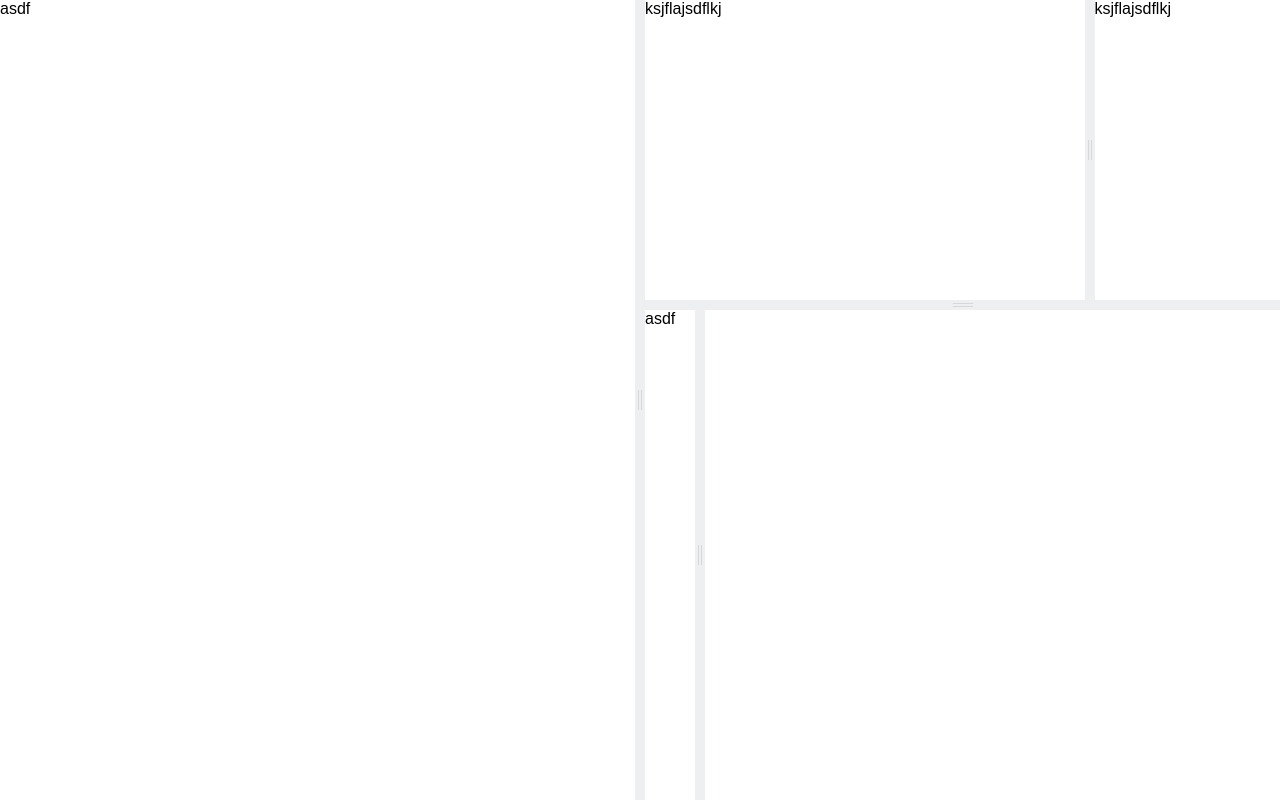
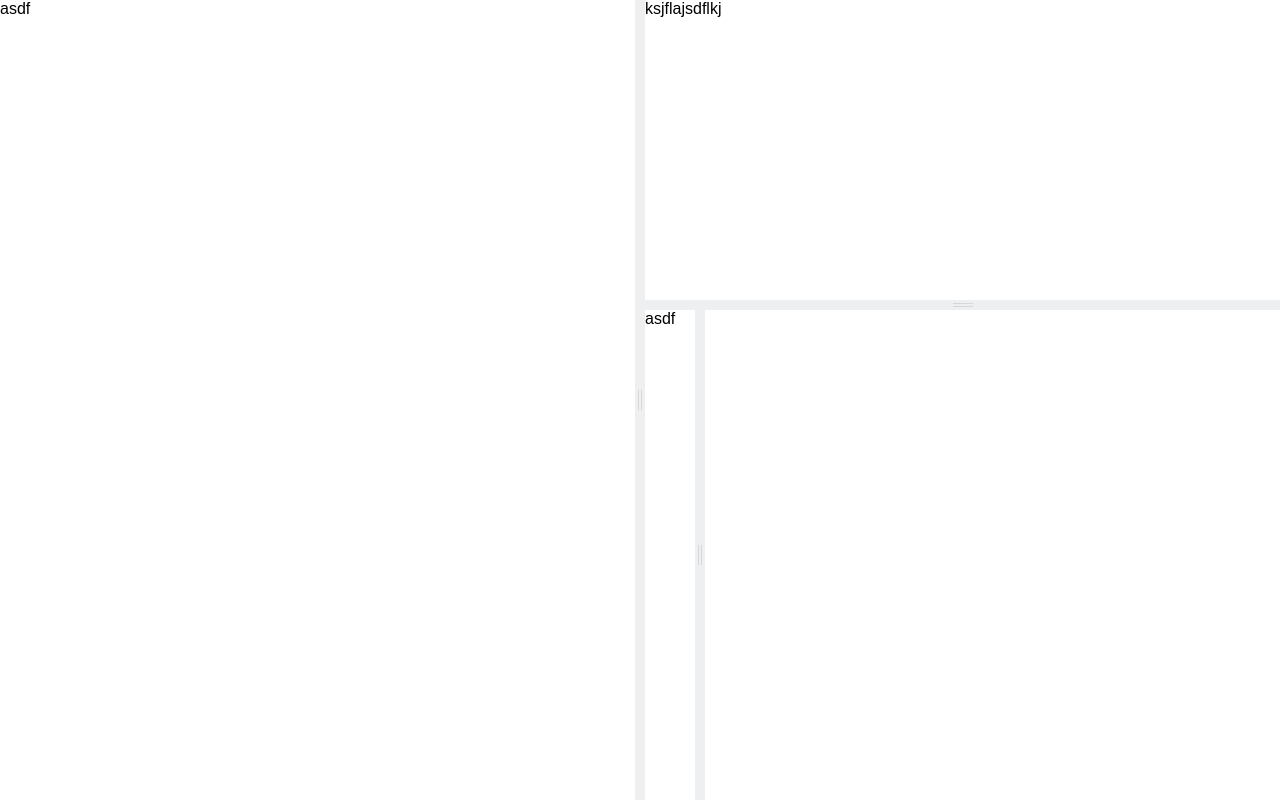
Before and after one commit to martinnov92/React-Split-Screen, a React (Create React App) app: page / in a window 1280 px wide. Built offline with nearby package versions, Linux system fonts and the light colour scheme.

Commit message:
working only with one pane

```diff
--- a/src/App.tsx
+++ b/src/App.tsx
@@ -20,11 +20,7 @@ class App extends React.Component {
                         group="splitterVertical"
                         postPoned
                     >
-                        <SplitScreen
-                            primaryPaneInitSize="70%"
-                            group="splitter"
-                        >
-                            <div className="shadow">ksjflajsdflkj</div>
+                        <SplitScreen>
                             <div className="shadow">ksjflajsdflkj</div>
                         </SplitScreen>
                         <SplitScreen
--- a/src/SplitScreen/Resizer.tsx
+++ b/src/SplitScreen/Resizer.tsx
@@ -11,10 +11,14 @@ export default class Resizer extends React.PureComponent<ResizerProps, {}> {
 
     render() {
         const { className } = this.props;
+        const classNames = [
+            'rss-resizer',
+            className
+        ].filter((cls) => cls).join(' ');
 
         return (
             <div
-                className={`rss-resizer ${className}`}
+                className={classNames}
                 ref={(div: HTMLDivElement) => this.resizer = div}
                 onMouseDown={this.props.onMouseDown}
                 style={this.props.style}
--- a/src/SplitScreen/SplitScreen.tsx
+++ b/src/SplitScreen/SplitScreen.tsx
@@ -11,7 +11,7 @@ import './index.css';
 // [x] vypočítání šířky primaryPane z primaryPaneInitSize
 // [x] vypočítání poměru stran z primaryPaneInitSize - doladit
 // [x] post poned resize
-// [ ] zkontrolovat, jak se splitter chová pouze s jedním panelem
+// [x] zkontrolovat, jak se splitter chová pouze s jedním panelem
 // [ ] vytvořit funkci v helpers, která bude sloužit na zavolání maximalizace / minimalizace panelu (custom event nebo flux??)
 // [ ] vypočítání max width
 // [ ] vytvoření custom eventy, na kterou budou moci reagovat ostatní komponenty v aplikaci
@@ -272,7 +272,7 @@ export default class SplitScreen extends React.Component<SplitScreenProps, Split
                         key={'rss-pane-single'}
                         style={primaryPaneStyle}
                     >
-                        {children && children[0]}
+                        {children && children}
                     </SplitPane>
                 }
 
```
